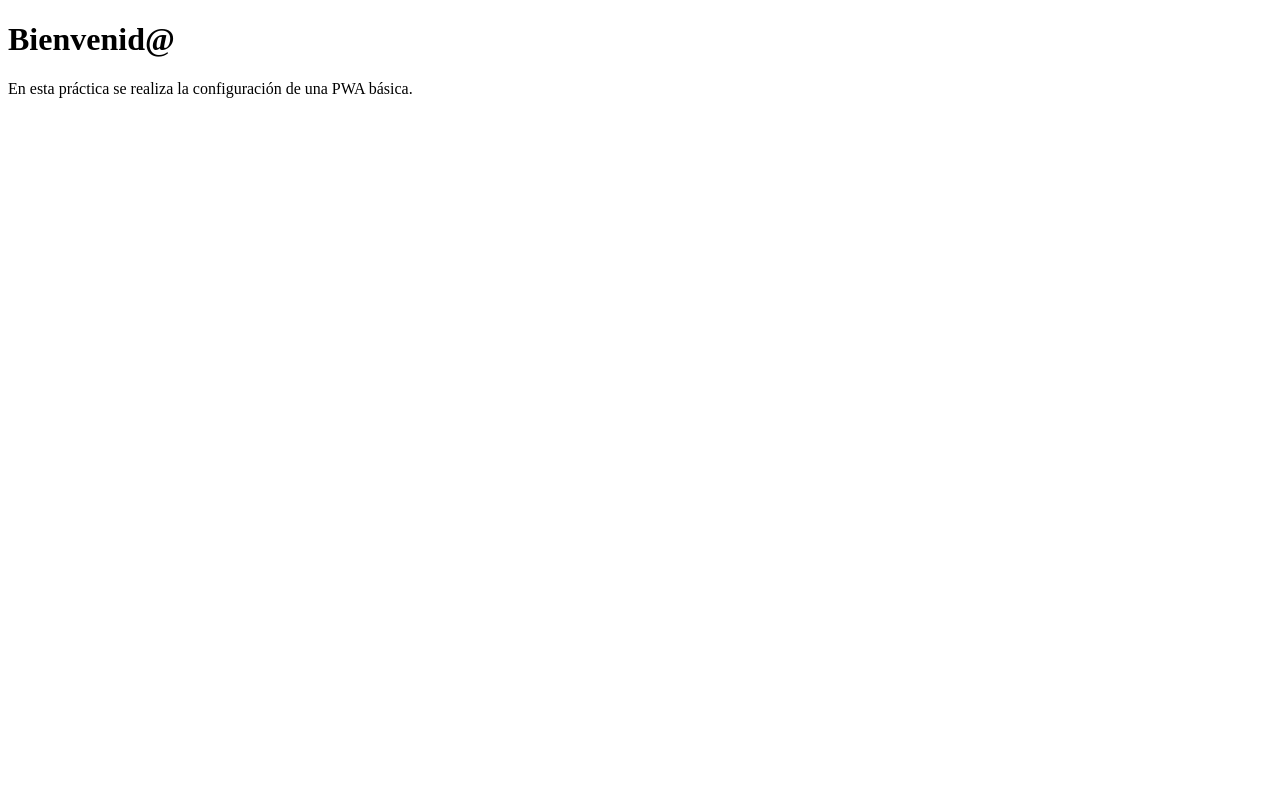
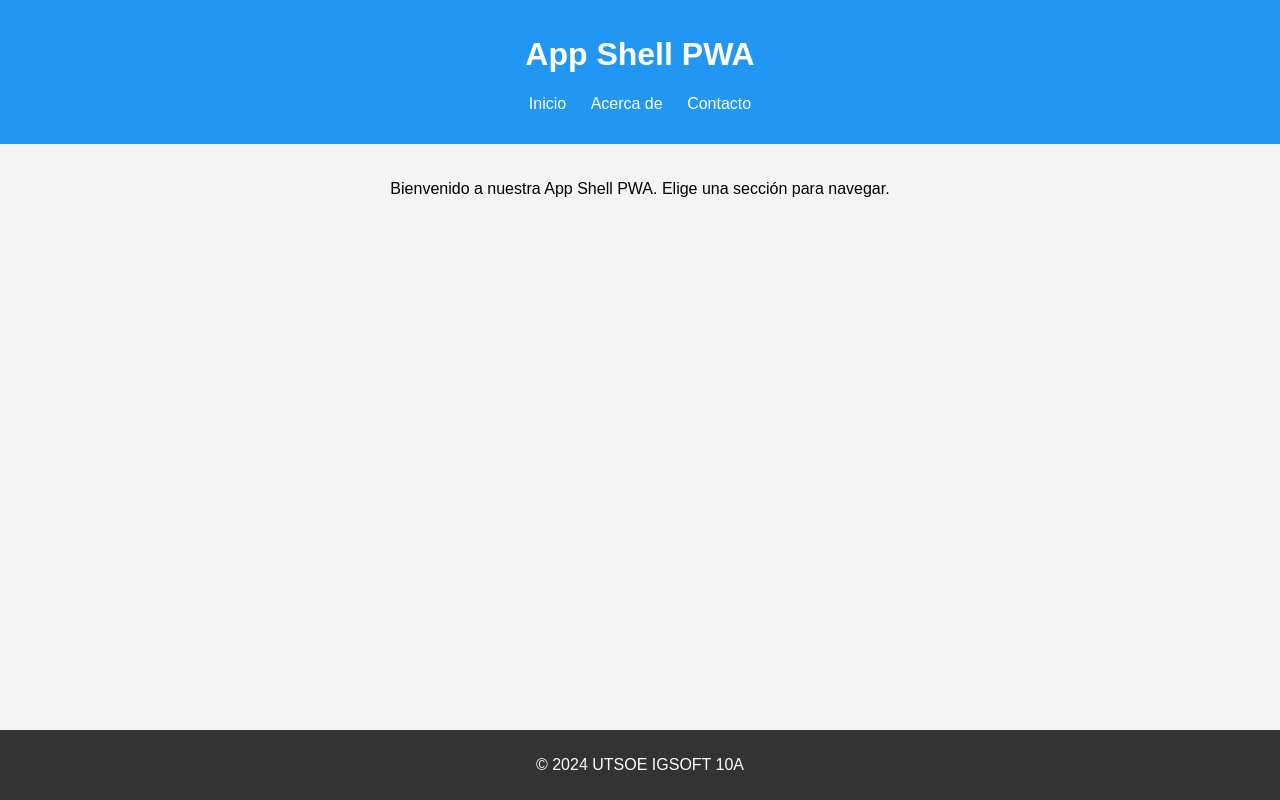
Before and after one commit to sara-jr/PracticaPWA, a plain HTML site: page index.html in a window 1280 px wide. Drawn offline with Linux system fonts and the light colour scheme.

Commit message:
Modificada para la practica del 22 de octubre

```diff
--- /dev/null
+++ b/app.js
@@ -0,0 +1,25 @@
+document.addEventListener('DOMContentLoaded', () => {
+    // Obtiene los elementos de la navegación
+    const homeLink = document.getElementById('home');
+    const aboutLink = document.getElementById('about');
+    const contactLink = document.getElementById('contact');
+    const content = document.getElementById('content');
+    // Define el contenido que se mostrará cuando se haga clic en los enlaces
+    homeLink.addEventListener('click', () => {
+    content.innerHTML = '<p>Esta es la página de inicio.</p>';  });
+    aboutLink.addEventListener('click', () => {
+    content.innerHTML = '<p>Esta es la página "Acerca de".</p>';  });
+    contactLink.addEventListener('click', () => {
+    content.innerHTML = '<p>Esta es la página de contacto.</p>';  });
+});
+
+if ('serviceWorker' in navigator) {
+    navigator.serviceWorker.register('/service-worker.js').then(function(registration) {
+        console.log('El service Worker ha sido registrado con éxito:',registration);
+    }).catch(function(error) {
+        console.log('Error en el registro del Service Worker:', error);
+    });
+}
+else{
+    console.log('El navegador no soporta los service workers');
+}
--- a/index.html
+++ b/index.html
@@ -1,28 +1,30 @@
 <!DOCTYPE html>
 <html lang="en">
 <head>
-<meta charset="UTF-8">
-<meta name="viewport" content="width=device-width, initial-scale=1.0">
-<title>Configuración PWA</title>
-<!-- Añadir el manifest para que el navegador lo detecte -->
-<link rel="manifest" href="manifest.json">
+    <meta charset="UTF-8">
+    <meta name="viewport" content="width=device-width, initial-scale=1.0">
+    <title>Configuración PWA</title>
+    <!-- Añadir el manifest para que el navegador lo detecte -->
+    <link rel="manifest" href="manifest.json">
+    <link rel="stylesheet" href="style.css">
 </head>
 <body>
-    <h1 hidden style="background-color: red; color:pink">Si ves este mensaje tu navegador no tiene soporte para los service workers</h1>
-    <h1>Bienvenid@</h1>
-    <p>En esta práctica se realiza la configuración de una PWA básica.</p>
-    <!-- Registrar el Service Worker para habilitar la funcionalidad offline -->
-    <script>
-        if ('serviceWorker' in navigator) {
-            navigator.serviceWorker.register('/service-worker.js').then(function(registration) {
-                console.log('El service Worker ha sido registrado con éxito:',registration);
-            }).catch(function(error) {
-                console.log('Error en el registro del Service Worker:', error);
-            });
-        }
-        else{
-            document.getElementById('error').style.display = 'block';
-        }
-    </script>
+    <header>
+        <h1>App Shell PWA</h1>
+        <nav>
+        <ul>
+            <li><a href="#" id="home">Inicio</a></li>
+            <li><a href="#" id="about">Acerca de</a></li>
+            <li><a href="#" id="contact">Contacto</a></li>
+        </ul>
+        </nav>
+    </header>
+    <main id="content">
+        <p>Bienvenido a nuestra App Shell PWA. Elige una sección para navegar.</p>
+    </main>
+    <footer>
+        <p>&copy; 2024 UTSOE IGSOFT 10A</p>
+    </footer>
+    <script src="app.js"></script>
 </body>
 </html>
--- a/service-worker.js
+++ b/service-worker.js
@@ -1,6 +1,7 @@
 const CACHE_NAME = 'configuracion-pwa';
 const filesToCache = [
     '/',
+    '/app.js',
     '/index.html',
     '/icon.png',
     '/icon-large.png',
--- /dev/null
+++ b/style.css
@@ -0,0 +1,41 @@
+body{
+    font-family: Arial, Helvetica, sans-serif;
+    margin: 0;
+    padding: 0;
+    text-align: center;
+    background-color: #f4f4f4;
+}
+
+header{
+    background-color: #2196F3;
+    color: white;
+    padding: 15px 0;
+}
+
+nav ul {
+    list-style: none;
+    padding: 0;
+}
+
+nav ul li{
+    display: inline;
+    margin: 0 10px;
+}
+
+nav ul li a{
+    color: white;
+    text-decoration: none;
+}
+
+main{
+    padding: 20px;
+}
+
+footer{
+    background-color: #333;
+    color: white;
+    padding: 10px 0;
+    position: absolute;
+    width: 100%;
+    bottom: 0;
+}
```
Also changed, not shown: icon-large.png, icon.png, manifest.json.
